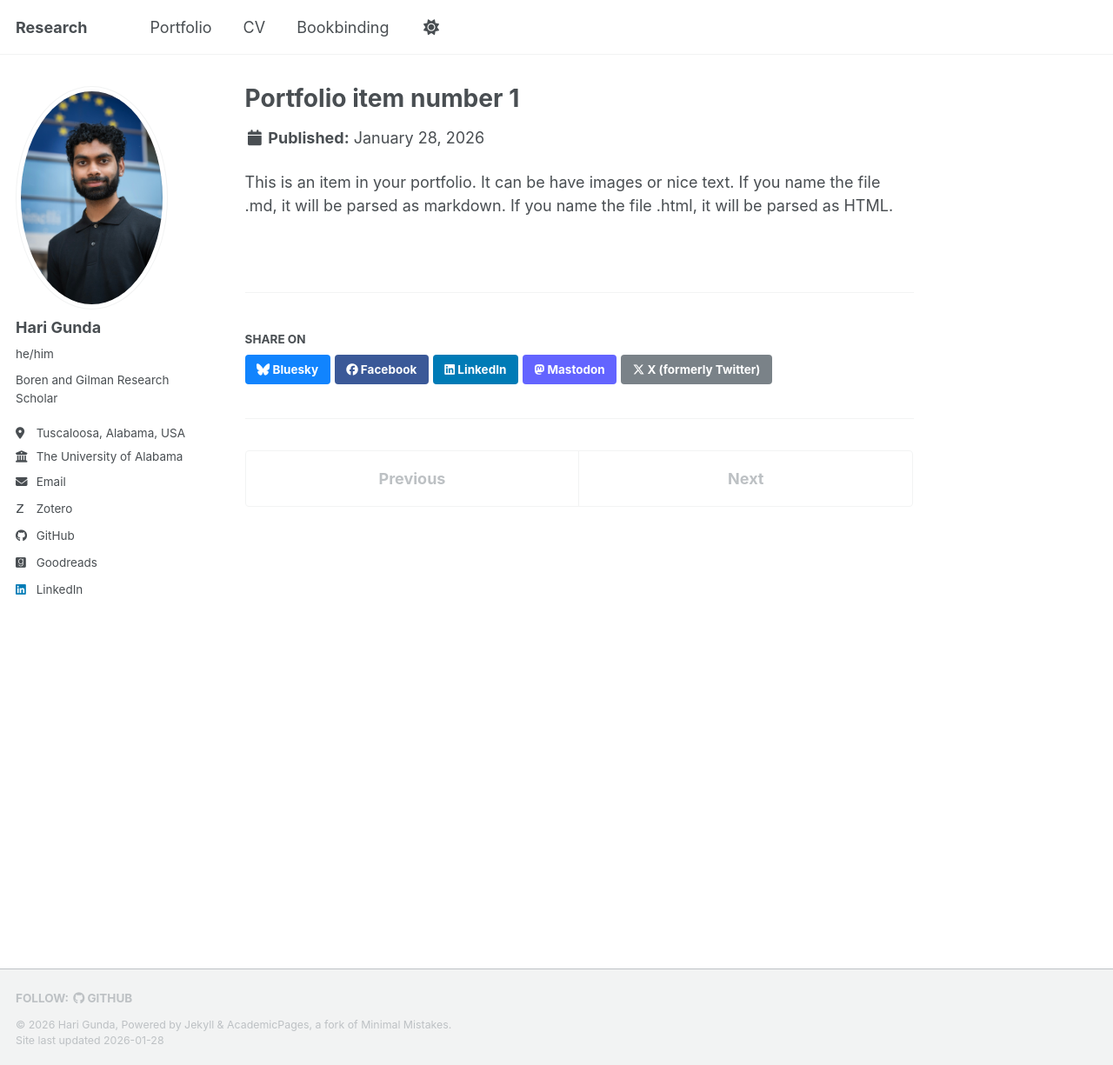
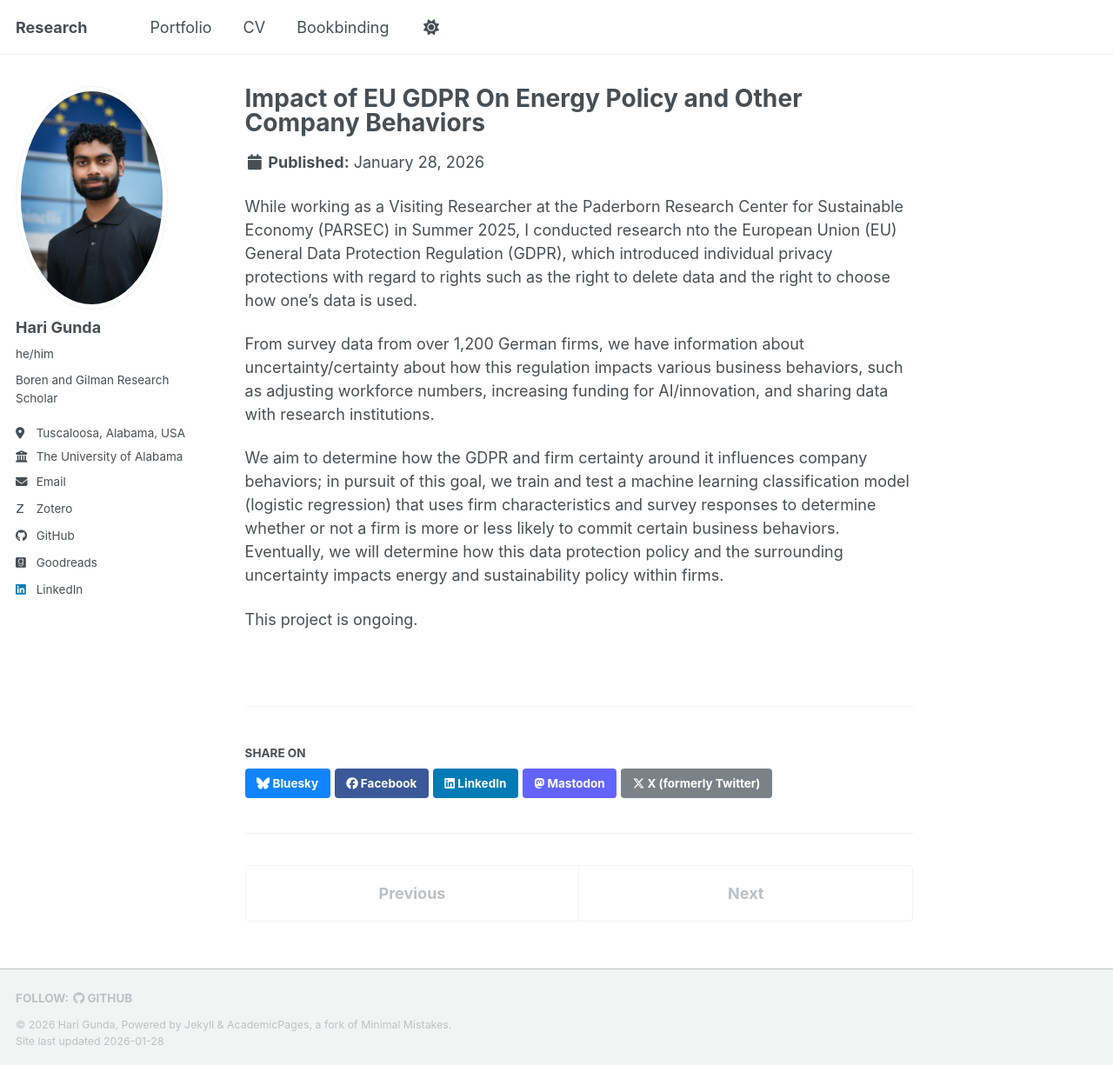
Before and after one commit to Hariaksha/hariaksha.github.io, a Jekyll site: the page built from _portfolio/portfolio-1.md, in a window 1280 px wide and 1225 px high. Shown: the whole window at 87% size. Built offline with Jekyll 4.4.1, drawn with Linux system fonts in a browser that asks for light colours; some web fonts are replaced; a script bundle is joined from its source files by our own code; library files that are not in the unit come from our copies.

Commit message:
update portfolio and add info about charity project and GDPR project

```diff
--- a/_portfolio/portfolio-1.md
+++ b/_portfolio/portfolio-1.md
@@ -1,7 +1,13 @@
 ---
-title: "Portfolio item number 1"
-excerpt: "Short description of portfolio item number 1<br/><img src='/images/500x300.png'>"
+title: "Impact of EU GDPR On Energy Policy and Other Company Behaviors"
+excerpt: "May 2025 - Ongoing, Paderborn Research Center for Sustainable Economy<br/><img src='/images/GDPR.jpg'>"
 collection: portfolio
 ---
 
-This is an item in your portfolio. It can be have images or nice text. If you name the file .md, it will be parsed as markdown. If you name the file .html, it will be parsed as HTML.
+While working as a Visiting Researcher at the Paderborn Research Center for Sustainable Economy (PARSEC) in Summer 2025, I conducted research nto the European Union (EU) General Data Protection Regulation (GDPR), which introduced individual privacy protections with regard to rights such as the right to delete data and the right to choose how one's data is used.
+
+From survey data from over 1,200 German firms, we have information about uncertainty/certainty about how this regulation impacts various business behaviors, such as adjusting workforce numbers, increasing funding for AI/innovation, and sharing data with research institutions.
+
+We aim to determine how the GDPR and firm certainty around it influences company behaviors; in pursuit of this goal, we train and test a machine learning classification model (logistic regression) that uses firm characteristics and survey responses to determine whether or not a firm is more or less likely to commit certain business behaviors. Eventually, we will determine how this data protection policy and the surrounding uncertainty impacts energy and sustainability policy within firms.
+
+This project is ongoing.
```
Also changed, not shown: _portfolio/portfolio-2.html (+4 -3 lines), images/GDPR.jpg (added), 1 other file.
